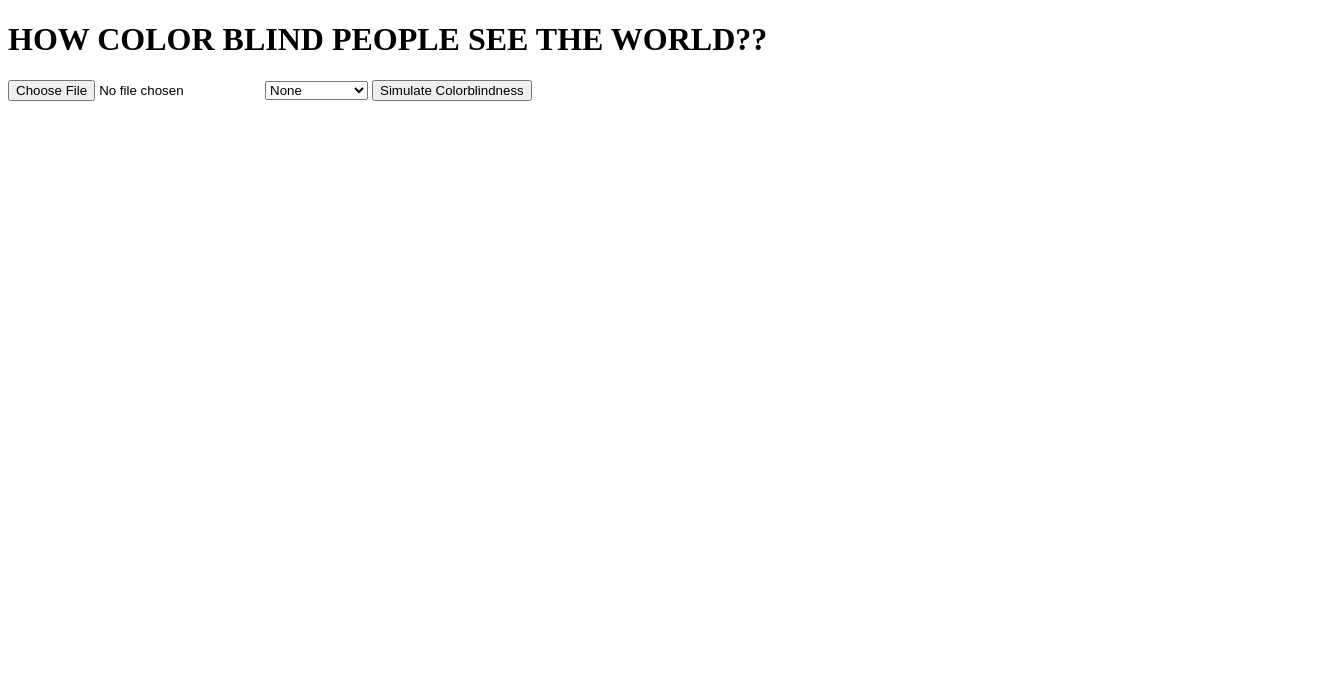
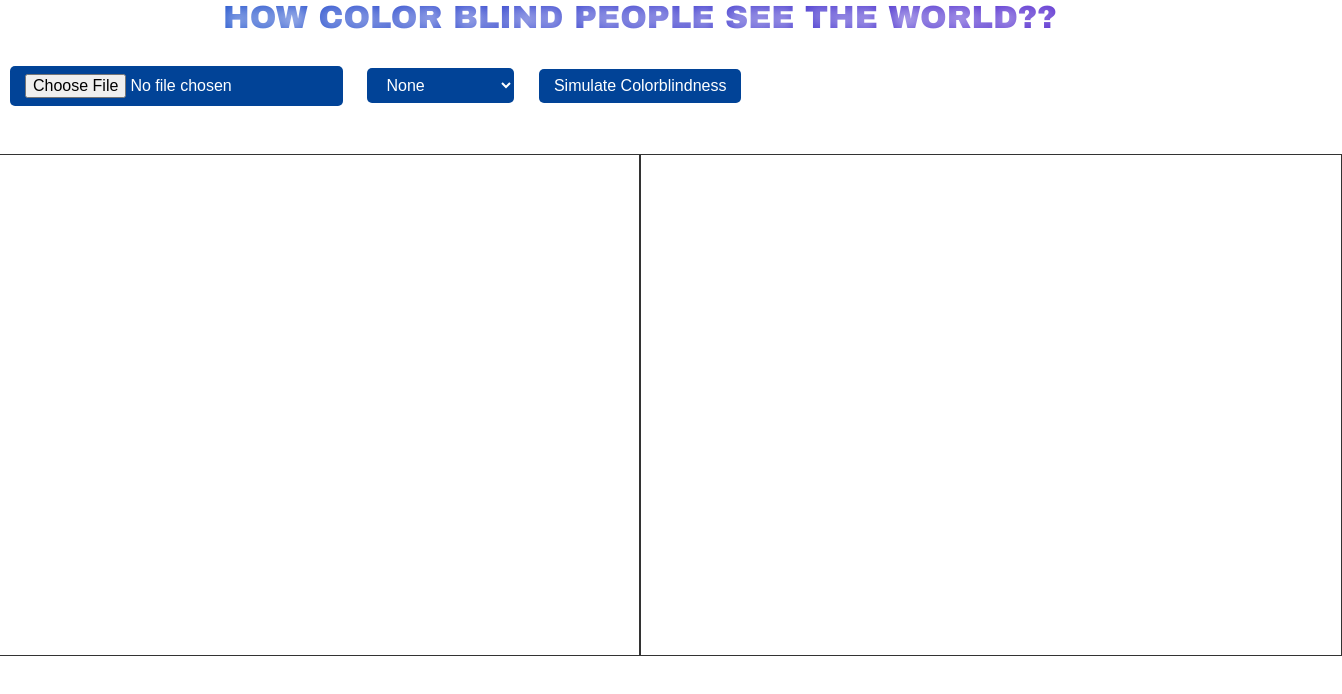
Before and after one commit to manya2237/ColorVista, a browser extension: page color_perceive.html in a window 1280 px wide. Shown: the whole page, 1342 px wide, since content can reach past the window. Drawn offline with Linux system fonts and the light colour scheme.

Commit message:
Update color_perceive.html

```diff
--- a/color_perceive.html
+++ b/color_perceive.html
@@ -4,7 +4,7 @@
     <meta charset="UTF-8">
     <meta name="viewport" content="width=device-width, initial-scale=1.0">
     <title>Colorblind Simulation</title>
-    <link rel="stylesheet" href="style.css">
+    <link rel="stylesheet" href="color_perceive.css">
 </head>
 <body>
     <h1>HOW COLOR BLIND PEOPLE SEE THE WORLD?? </h1>
@@ -21,6 +21,6 @@
         <canvas id="originalCanvas" width="400" height="200"></canvas>
         <canvas id="modifiedCanvas" width="400" height="200"></canvas>
     </div>
-    <script src="script.js"></script>
+    <script src="color_perceive.js"></script>
 </body>
 </html>
```
